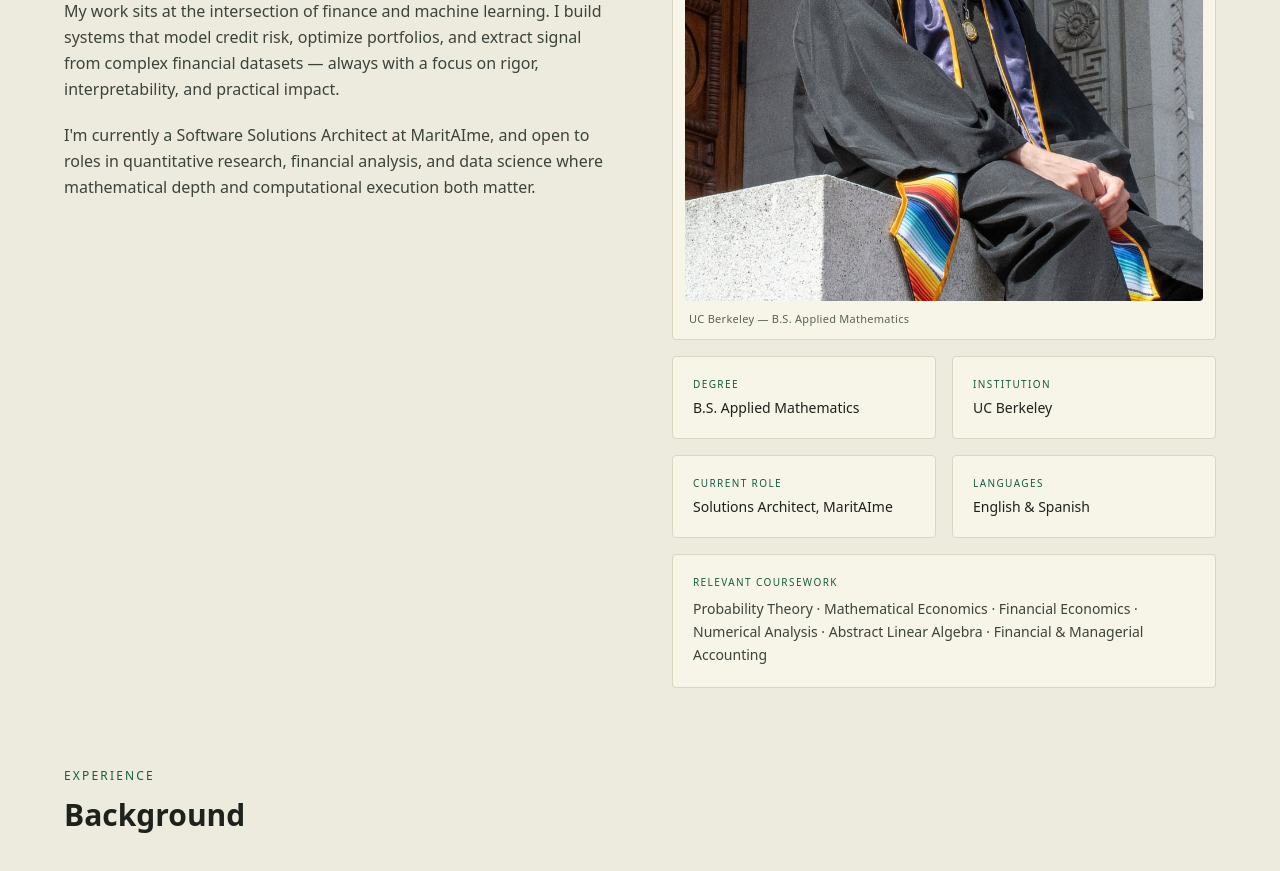
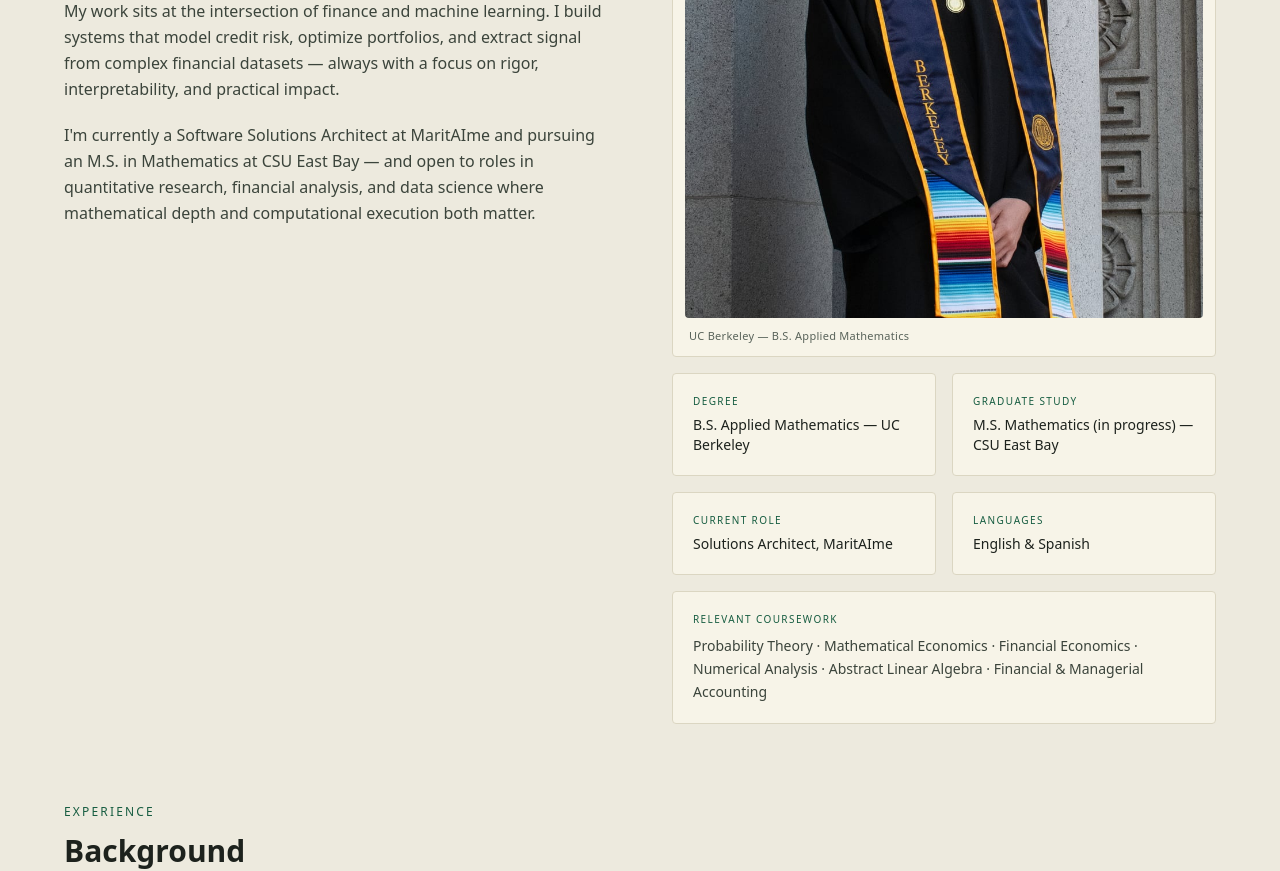
Before and after one commit to byron-013/portfolio-site, a Next.js app: page / in a window 1280 px wide. Shown: the part 1940-2811 px from the top of the page. Built offline with nearby package versions, Linux system fonts and the light colour scheme.

Commit message:
Update portrait and add graduate study

```diff
--- a/app/components/About.tsx
+++ b/app/components/About.tsx
@@ -61,7 +61,7 @@ export default function About() {
               My work sits at the intersection of finance and machine learning. I build systems that model credit risk, optimize portfolios, and extract signal from complex financial datasets — always with a focus on rigor, interpretability, and practical impact.
             </p>
             <p className="text-body leading-relaxed">
-              I&apos;m currently a Software Solutions Architect at MaritAIme, and open to roles in quantitative research, financial analysis, and data science where mathematical depth and computational execution both matter.
+              I&apos;m currently a Software Solutions Architect at MaritAIme and pursuing an M.S. in Mathematics at CSU East Bay — and open to roles in quantitative research, financial analysis, and data science where mathematical depth and computational execution both matter.
             </p>
           </div>
 
@@ -79,8 +79,8 @@ export default function About() {
 
             <div className="grid grid-cols-2 gap-4">
               {[
-                { label: "Degree", value: "B.S. Applied Mathematics" },
-                { label: "Institution", value: "UC Berkeley" },
+                { label: "Degree", value: "B.S. Applied Mathematics — UC Berkeley" },
+                { label: "Graduate Study", value: "M.S. Mathematics (in progress) — CSU East Bay" },
                 { label: "Current Role", value: "Solutions Architect, MaritAIme" },
                 { label: "Languages", value: "English & Spanish" },
               ].map((item) => (
```
Also changed, not shown: public/headshot.jpg.
